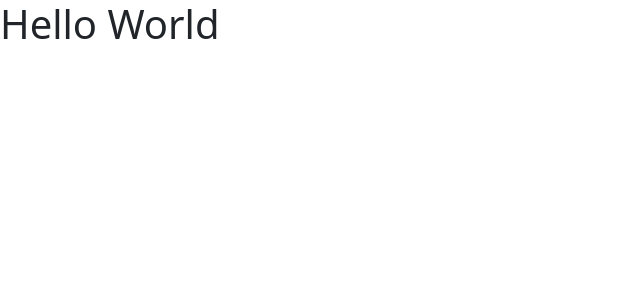
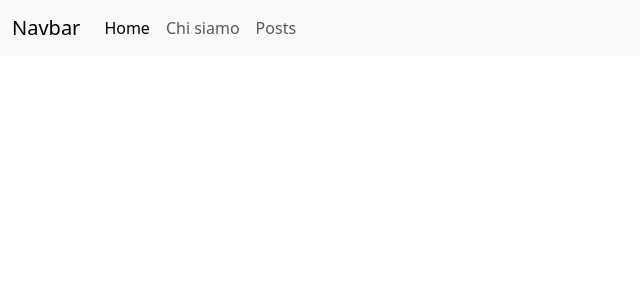
Before and after one commit to GemelliAngelo/react-router, a React (Vite) app: page / in a window 1280 px wide. Shown: the top 300 px of the page, without its empty margins (0-640 px from the left). Built offline with nearby package versions, Linux system fonts and the light colour scheme.

Commit message:
add navbar components + style

```diff
--- a/src/App.jsx
+++ b/src/App.jsx
@@ -1,5 +1,11 @@
+import Navbar from "./components/Navbar";
+
 function App() {
-  return <h1>Hello World</h1>;
+  return (
+    <header>
+      <Navbar />
+    </header>
+  );
 }
 
 export default App;
--- /dev/null
+++ b/src/components/Navbar.jsx
@@ -0,0 +1,41 @@
+export default function Navbar() {
+  return (
+    <nav className="navbar navbar-expand-lg bg-body-tertiary">
+      <div className="container-fluid">
+        <a className="navbar-brand" href="#">
+          Navbar
+        </a>
+        <button
+          className="navbar-toggler"
+          type="button"
+          data-bs-toggle="collapse"
+          data-bs-target="#navbarNav"
+          aria-controls="navbarNav"
+          aria-expanded="false"
+          aria-label="Toggle navigation"
+        >
+          <span className="navbar-toggler-icon"></span>
+        </button>
+        <div className="collapse navbar-collapse" id="navbarNav">
+          <ul className="navbar-nav">
+            <li className="nav-item">
+              <a className="nav-link active" aria-current="page" href="#">
+                Home
+              </a>
+            </li>
+            <li className="nav-item">
+              <a className="nav-link" href="#">
+                Chi siamo
+              </a>
+            </li>
+            <li className="nav-item">
+              <a className="nav-link" href="#">
+                Posts
+              </a>
+            </li>
+          </ul>
+        </div>
+      </div>
+    </nav>
+  );
+}
```
